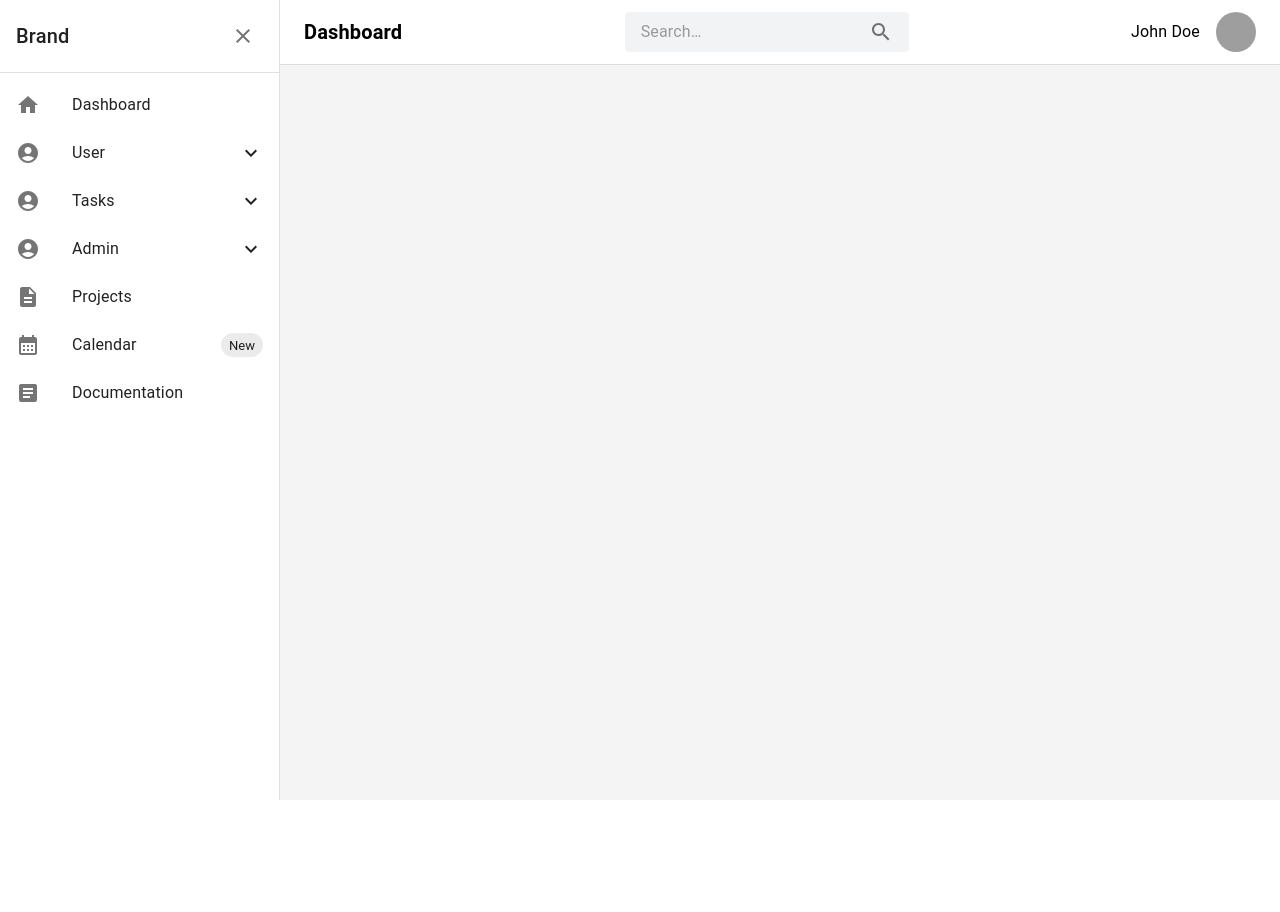
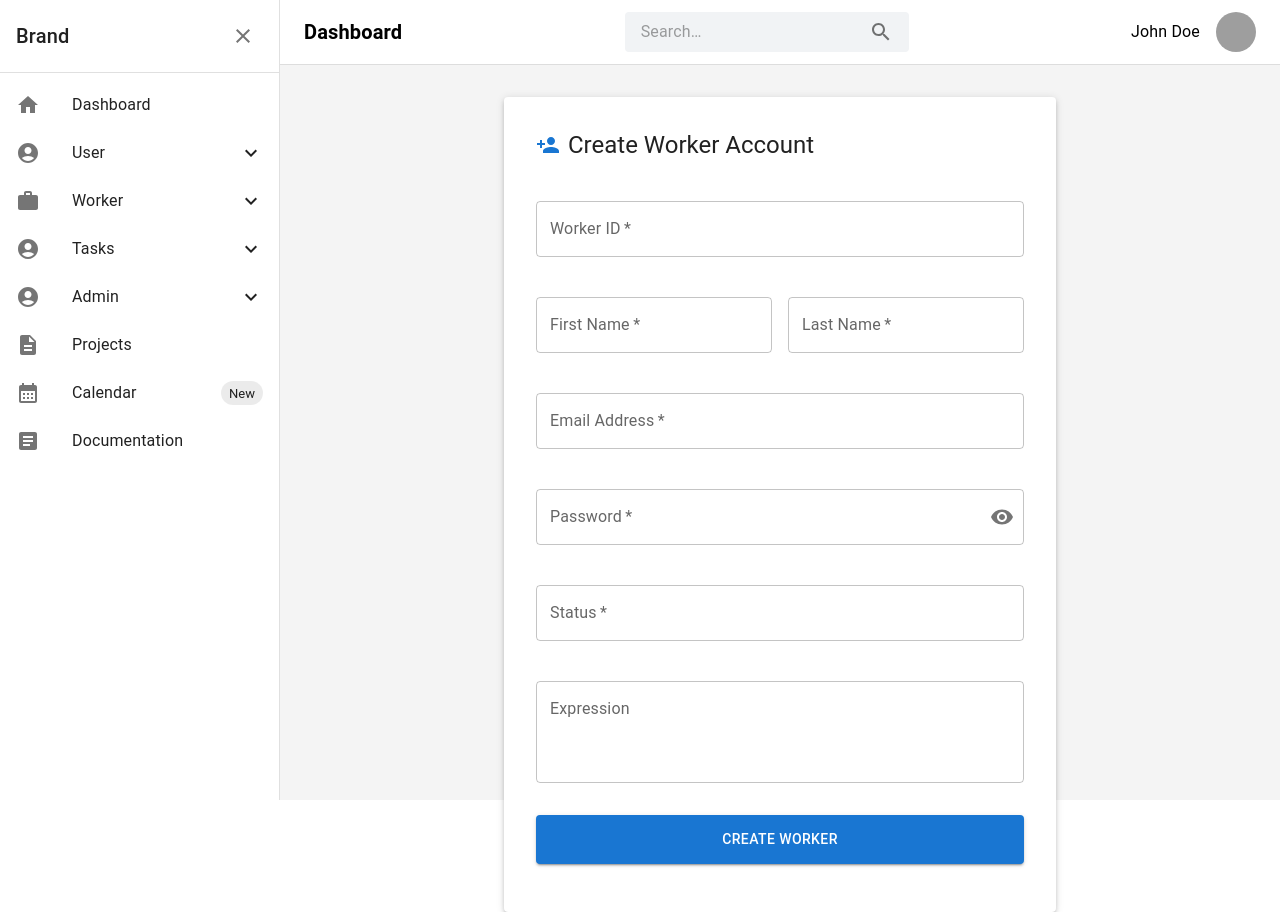
Before and after one commit to Anjana2k02/Task-Manager-App-Frontend, a React (Vite) app: page /worker/create in a window 1280 px wide. Before the commit the page ends 800 px from the top, so only its background shows below. Built offline with nearby package versions, Linux system fonts and the light colour scheme; grey boxes are pictures that could not be loaded.

Commit message:
worker_dashboard

```diff
--- a/src/pages/dashboard/sidebar.jsx
+++ b/src/pages/dashboard/sidebar.jsx
@@ -1,11 +1,11 @@
 import React, { useState } from 'react';
 import { Box, Drawer, List, ListItem, ListItemButton, ListItemIcon, ListItemText, Typography, Collapse, IconButton, Chip } from '@mui/material';
-import { Home as HomeIcon, AccountCircle as AccountIcon, Description as DescriptionIcon, CalendarMonth as CalendarIcon, Article as ArticleIcon, KeyboardArrowDown as ArrowDownIcon, KeyboardArrowUp as ArrowUpIcon, Close as CloseIcon } from '@mui/icons-material';
+import { Home as HomeIcon, AccountCircle as AccountIcon, Description as DescriptionIcon, CalendarMonth as CalendarIcon, Article as ArticleIcon, KeyboardArrowDown as ArrowDownIcon, KeyboardArrowUp as ArrowUpIcon, Close as CloseIcon, Work as WorkIcon } from '@mui/icons-material';
 import { Link, useNavigate } from 'react-router-dom';
 
 const Sidebarmain = ({ open, onClose }) => {
   const [expandedMenus, setExpandedMenus] = useState({});
-  const navigate = useNavigate(); // ✅ React Router's navigate function
+  const navigate = useNavigate();
 
   const handleToggle = (menu) => {
     setExpandedMenus((prev) => ({
@@ -15,7 +15,7 @@ const Sidebarmain = ({ open, onClose }) => {
   };
 
   const handleNavigation = (path) => {
-    if (path) navigate(path); // ✅ Correctly navigate programmatically
+    if (path) navigate(path);
   };
 
   const menuItems = [
@@ -29,6 +29,17 @@ const Sidebarmain = ({ open, onClose }) => {
         { text: 'Users', path: '/user/list' },
         { text: 'Create', path: '/user/create' },
         { text: 'Manage', path: '/user/manage' }
+      ]
+    },
+    {
+      text: 'Worker',
+      icon: <WorkIcon />,
+      hasSubmenu: true,
+      submenuKey: 'workers',
+      submenu: [
+        { text: 'Workers', path: '/worker/list' },
+        { text: 'Create', path: '/worker/create' },
+        { text: 'Manage', path: '/worker/manage' }
       ]
     },
     {
--- a/src/pages/worker/create.jsx
+++ b/src/pages/worker/create.jsx
@@ -11,9 +11,8 @@ export default function WorkerCreate() {
     lastName: "",
     email: "",
     password: "",
-    country: "",
     status: "",
-    expression: "",
+    expression: ""
   });
 
   const [errors, setErrors] = useState({});
@@ -28,6 +27,7 @@ export default function WorkerCreate() {
       [name]: value,
     });
 
+    // Clear error when user types
     if (errors[name]) {
       setErrors({
         ...errors,
@@ -40,7 +40,7 @@ export default function WorkerCreate() {
     const newErrors = {};
 
     if (!formData.id.trim()) {
-      newErrors.id = "ID is required";
+      newErrors.id = "Worker ID is required";
     }
 
     if (!formData.firstName.trim()) {
@@ -63,16 +63,8 @@ export default function WorkerCreate() {
       newErrors.password = "Password must be at least 6 characters";
     }
 
-    if (!formData.country.trim()) {
-      newErrors.country = "Country is required";
-    }
-
     if (!formData.status.trim()) {
       newErrors.status = "Status is required";
-    }
-
-    if (!formData.expression.trim()) {
-      newErrors.expression = "Expression is required";
     }
 
     setErrors(newErrors);
@@ -81,25 +73,28 @@ export default function WorkerCreate() {
 
   const handleSubmit = async (e) => {
     e.preventDefault();
+
     if (!validateForm()) return;
 
     setIsSubmitting(true);
     setSuccessMessage("");
 
     try {
-      const response = await postFetcher(enpoints.worker.create, formData);
+      const response = await postFetcher(enpoints.worker.create, formData); //  API endpoint
       console.log("Worker created successfully:", response);
+
+      // Show success message
       setSuccessMessage("Worker created successfully!");
 
+      // Reset form
       setFormData({
         id: "",
         firstName: "",
         lastName: "",
         email: "",
         password: "",
-        country: "",
         status: "",
-        expression: "",
+        expression: ""
       });
     } catch (error) {
       console.error("Error creating worker:", error);
@@ -137,36 +132,122 @@ export default function WorkerCreate() {
 
         <Box component="form" onSubmit={handleSubmit} noValidate>
           <Grid container spacing={2}>
-            {Object.keys(formData).map((field) => (
-              <Grid item xs={12} sm={field === "id" || field === "password" ? 12 : 6} key={field}>
+            <Grid item xs={12}>
               <TextField
-                  name={field}
-                  label={field.replace(/([A-Z])/g, " $1").replace(/^./, (str) => str.toUpperCase())}
-                  type={field === "password" && !showPassword ? "password" : "text"}
-                  value={formData[field]}
+                name="id"
+                label="Worker ID"
+                value={formData.id}
                 onChange={handleChange}
-                  error={!!errors[field]}
-                  helperText={errors[field]}
+                error={!!errors.id}
+                helperText={errors.id}
                 fullWidth
                 required
                 margin="normal"
                 size="medium"
-                  InputProps={
-                    field === "password"
-                      ? {
+              />
+            </Grid>
+
+            <Grid item xs={12} sm={6}>
+              <TextField
+                name="firstName"
+                label="First Name"
+                value={formData.firstName}
+                onChange={handleChange}
+                error={!!errors.firstName}
+                helperText={errors.firstName}
+                fullWidth
+                required
+                margin="normal"
+                size="medium"
+              />
+            </Grid>
+
+            <Grid item xs={12} sm={6}>
+              <TextField
+                name="lastName"
+                label="Last Name"
+                value={formData.lastName}
+                onChange={handleChange}
+                error={!!errors.lastName}
+                helperText={errors.lastName}
+                fullWidth
+                required
+                margin="normal"
+                size="medium"
+              />
+            </Grid>
+
+            <Grid item xs={12}>
+              <TextField
+                name="email"
+                label="Email Address"
+                type="email"
+                value={formData.email}
+                onChange={handleChange}
+                error={!!errors.email}
+                helperText={errors.email}
+                fullWidth
+                required
+                margin="normal"
+                size="medium"
+              />
+            </Grid>
+
+            <Grid item xs={12}>
+              <TextField
+                name="password"
+                label="Password"
+                type={showPassword ? "text" : "password"}
+                value={formData.password}
+                onChange={handleChange}
+                error={!!errors.password}
+                helperText={errors.password}
+                fullWidth
+                required
+                margin="normal"
+                size="medium"
+                InputProps={{
                   endAdornment: (
                     <InputAdornment position="end">
-                              <IconButton onClick={togglePasswordVisibility} edge="end">
+                      <IconButton aria-label="toggle password visibility" onClick={togglePasswordVisibility} edge="end">
                         {showPassword ? <VisibilityOff /> : <Visibility />}
                       </IconButton>
                     </InputAdornment>
                   ),
-                        }
-                      : {}
-                  }
+                }}
               />
             </Grid>
-            ))}
+
+            <Grid item xs={12}>
+              <TextField
+                name="status"
+                label="Status"
+                value={formData.status}
+                onChange={handleChange}
+                error={!!errors.status}
+                helperText={errors.status}
+                fullWidth
+                required
+                margin="normal"
+                size="medium"
+              />
+            </Grid>
+
+            <Grid item xs={12}>
+              <TextField
+                name="expression"
+                label="Expression"
+                multiline
+                rows={3}
+                value={formData.expression}
+                onChange={handleChange}
+                error={!!errors.expression}
+                helperText={errors.expression}
+                fullWidth
+                margin="normal"
+                size="medium"
+              />
+            </Grid>
           </Grid>
 
           <Button type="submit" fullWidth variant="contained" sx={{ mt: 3, mb: 2, py: 1.5 }} disabled={isSubmitting}>
--- a/src/pages/worker/worker.jsx
+++ b/src/pages/worker/worker.jsx
@@ -2,6 +2,7 @@ import React from 'react';
 import WorkerTable from './list'; // Assuming list.js contains the WorkerTable component
 import { ThemeProvider } from '@emotion/react';
 import customTheme from '../../theme/theme';
+
 
 export default function Worker() {
   return (
--- a/src/routes/path.jsx
+++ b/src/routes/path.jsx
@@ -3,6 +3,7 @@ import { Routes, Route } from "react-router-dom";
 import { CircularProgress, Box } from "@mui/material";
 
 import User from "../pages/user/user";
+import Worker from "../pages/worker/worker";
 
 // Lazy load components
 
@@ -10,6 +11,12 @@ const UserList = lazy(() => import("../pages/user/user"));
 const UserCreate = lazy(() => import("../pages/user/create"));
 const UserManage = lazy(() => import("../pages/user/manage"));
 const AdminDashboard = lazy(() => import("../pages/adminDashboard/admin-view"));
+
+const WorkerList = lazy(() => import("../pages/worker/worker"));
+const WorkerCreate = lazy(() => import("../pages/worker/create"));
+const WorkerManage = lazy(() => import("../pages/worker/manage"));
+
+
 
 const Loading = () => (
   <Box sx={{ display: "flex", justifyContent: "center", alignItems: "center", height: "100vh" }}>
@@ -36,6 +43,9 @@ export default function Paths() { // Make sure the function name matches the exp
 
 
         {/* worker */}
+        <Route path="/worker/list" element={<WorkerList />} />
+        <Route path="/worker/create" element={<WorkerCreate />} />
+        <Route path="/worker/manage" element={<WorkerManage />} />
 
 
         {/* tesing */}
--- a/src/utils/axios.jsx
+++ b/src/utils/axios.jsx
@@ -81,7 +81,16 @@ export const fetcher = async (args) => {
       view: "/user/view/{id}",
       viewAll: "/user/view/all",
       report: "/user/report",
-    }
+    },
+
+    worker: {
+      create: "/worker/create",
+      update: "/worker/update",
+      delete: "/worker/delete/{id}",
+      view: "/worker/view/{id}",
+      viewAll: "/worker/view/all",
+      report: "/worker/report",
+    },
 
 
   }
--- a/src/utils/path.jsx
+++ b/src/utils/path.jsx
@@ -1,4 +1,5 @@
 import User from "./pages/user/user";
+import Worker from "../pages/worker/worker";
 import Dashboard from "./pages/dashboard/dashboard"; // Assuming you have a dashboard component
 
 const paths = {
@@ -8,4 +9,5 @@ const paths = {
   // Add more pages here
 };
 
+
 export default paths;
```
Lines whose indentation alone changed are shown as unchanged.
